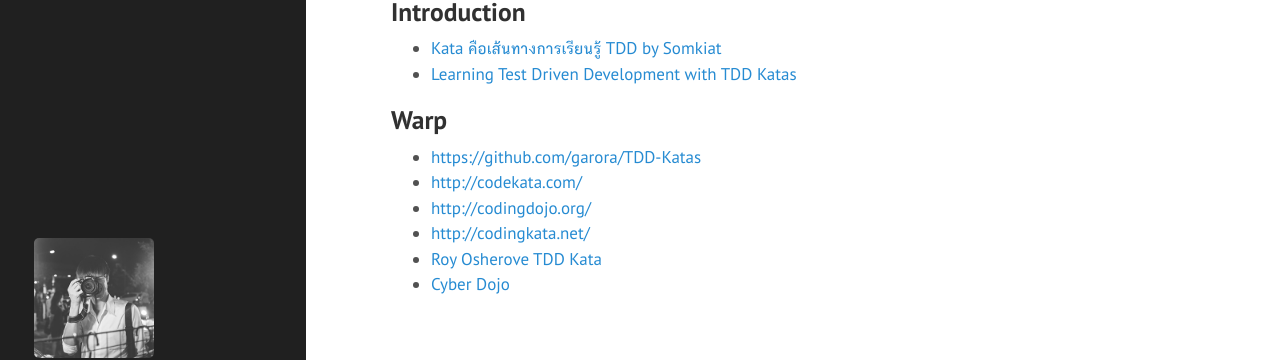
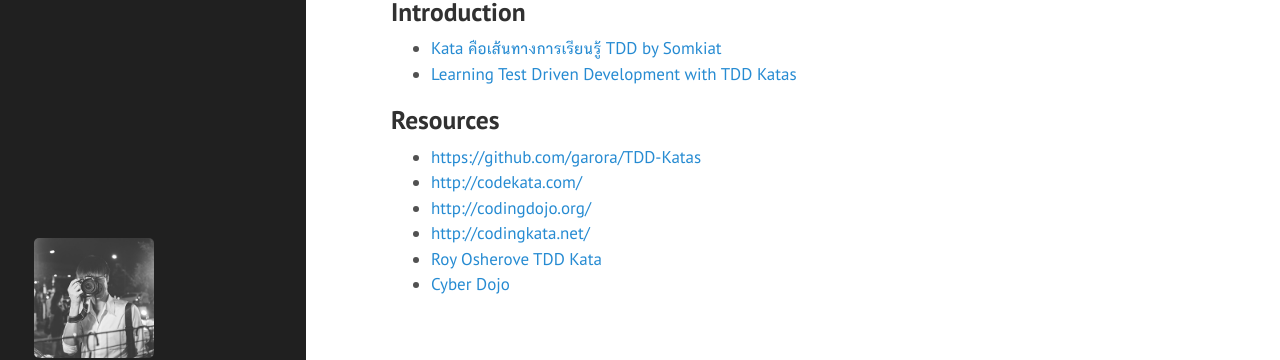
Before and after one commit to mildronize/blog-jekyll, a Jekyll site: the page built from _posts/2015-05-25-tdd-katas.md, in a window 1280 px wide and 950 px high. Shown: the part 219-579 px from the top of the window. Built offline with Jekyll 4.4.1, drawn with Linux system fonts in a browser that asks for light colours; Markdown is read by kramdown in place of the engine named in the settings; comment, search, counter and statistics services are not loaded.

Commit message:
Update 2015-05-25-tdd-katas.md

```diff
--- a/_posts/2015-05-25-tdd-katas.md
+++ b/_posts/2015-05-25-tdd-katas.md
@@ -11,7 +11,7 @@ permalink: notes/tdd-katas
 - [Kata คือเส้นทางการเรียนรู้ TDD by Somkiat]( http://www.somkiat.cc/kata-is-way-to-learn-tdd/)
 - [Learning Test Driven Development with TDD Katas](http://www.codeproject.com/Articles/886492/Learning-Test-Driven-Development-with-TDD-Katas)
 
-## Warp
+## Resources
 - <https://github.com/garora/TDD-Katas>
 - <http://codekata.com/>
 - <http://codingdojo.org/>
```
